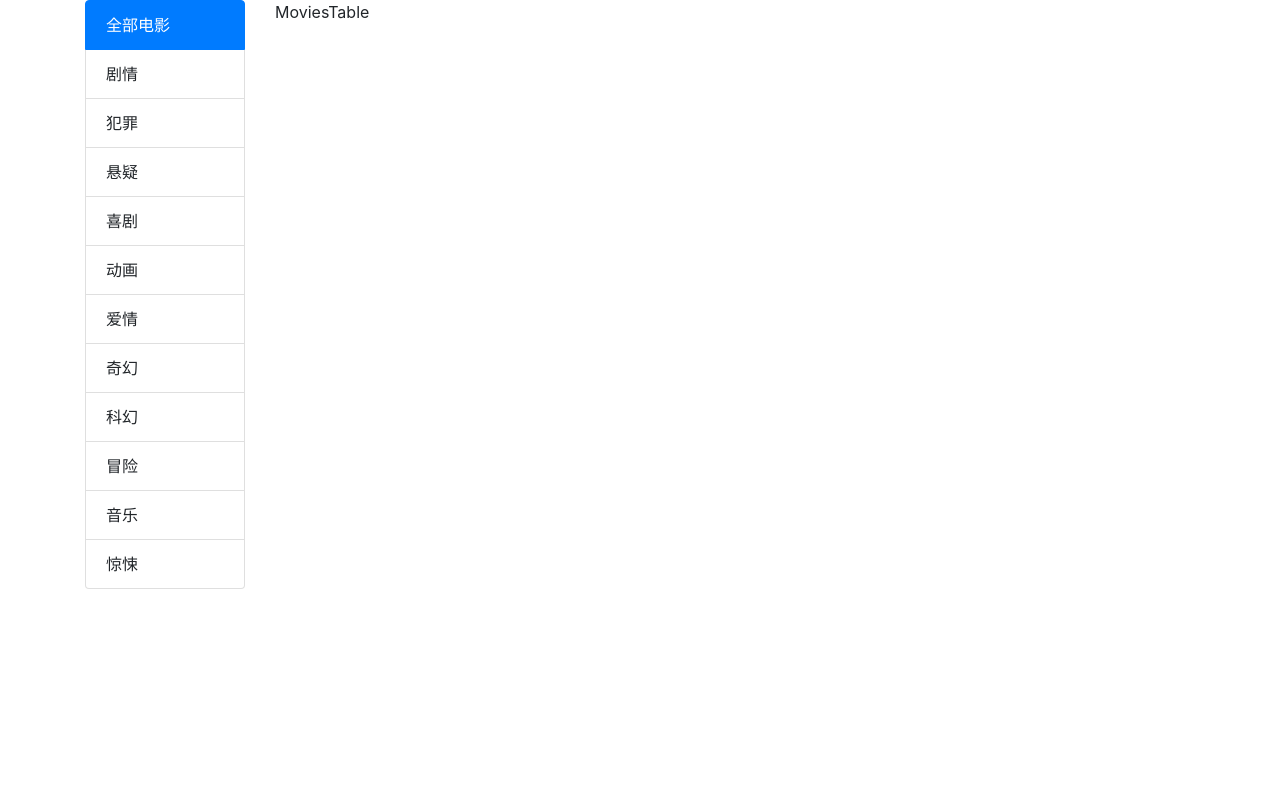
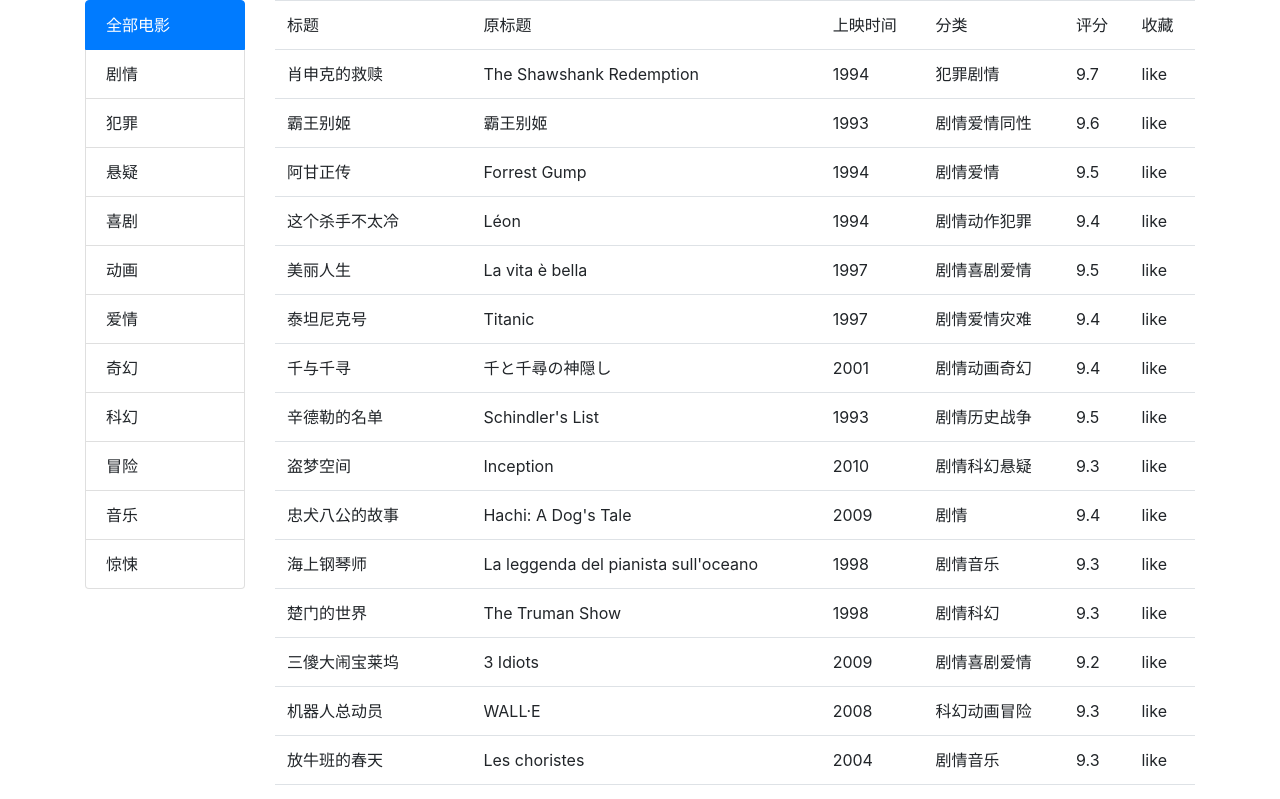
Before and after one commit to V-vincent/movies, a React app: page / in a window 1280 px wide. Shown: the top 799 px of the page. Built offline with nearby package versions, Linux system fonts and the light colour scheme.

Commit message:
列表数据显示

```diff
--- a/src/components/movies.jsx
+++ b/src/components/movies.jsx
@@ -27,7 +27,7 @@ class Movies extends Component {
     })
   }
   render() {
-    const { genres, selectedGenre } = this.state;
+    const { movies, genres, selectedGenre } = this.state;
     return (
       <div className="row">
         <div className="col-2">
@@ -38,7 +38,7 @@ class Movies extends Component {
           />
         </div>
         <div className="col-10">
-          <MoviesTable />
+          <MoviesTable movies={movies} />
         </div>
       </div>
     );
--- a/src/components/table/moviesTable.jsx
+++ b/src/components/table/moviesTable.jsx
@@ -1,11 +1,34 @@
 import React from 'react';
 
-const MoviesTable = () => {
+const MoviesTable = ({ movies }) => {
   return (
     <div>
-      MoviesTable
+      <table className="table">
+        <thead>
+          <tr>
+            <td>标题</td>
+            <td>原标题</td>
+            <td>上映时间</td>
+            <td>分类</td>
+            <td>评分</td>
+            <td>收藏</td>
+          </tr>
+        </thead>
+        <tbody>
+          {movies.map((movie) => (
+            <tr key={movie.id}>
+              <td>{movie.title}</td>
+              <td>{movie.original_title}</td>
+              <td>{movie.year}</td>
+              <td>{movie.genres}</td>
+              <td>{movie.rating.average}</td>
+              <td>like</td>
+            </tr>
+          ))}
+        </tbody>
+      </table>
     </div>
-   );
+  );
 }
 
 export default MoviesTable;
```
Also changed, not shown: 1 other file (tests, documents, lock files or other folders).
